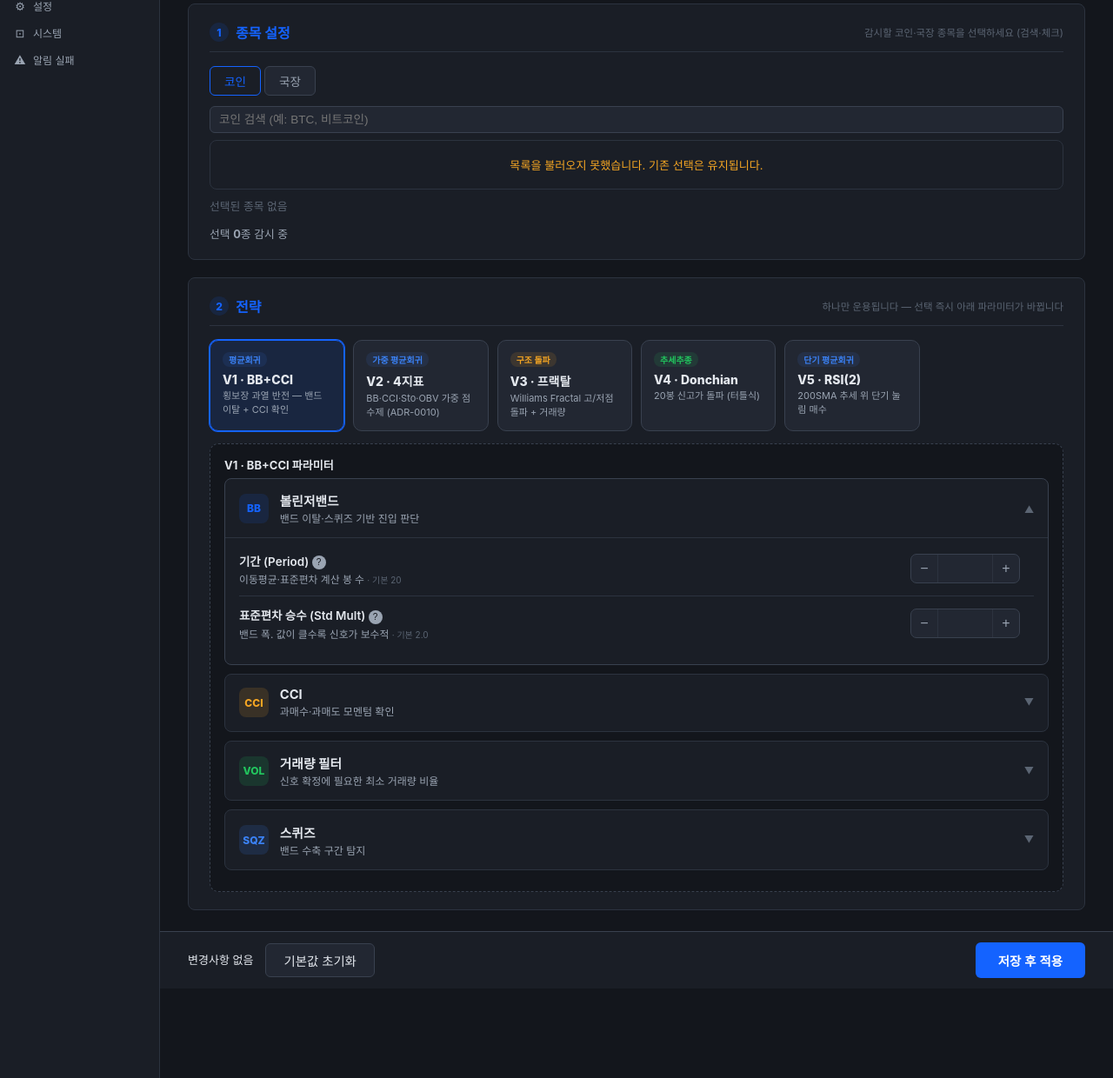
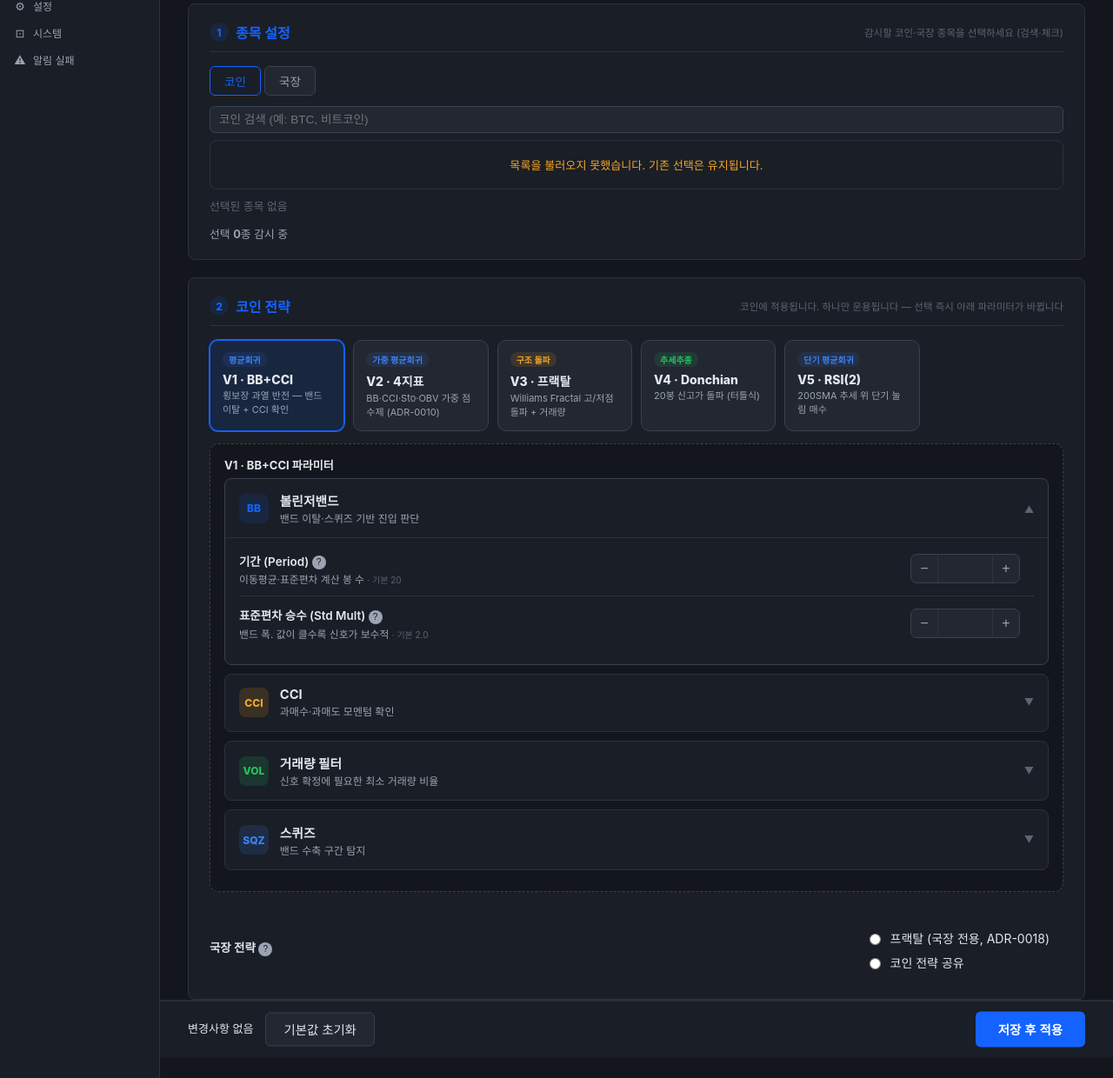
Before and after one commit to xzzero87-alt/signal-up, a Python web app: template src/signal_program/web/templates/settings.html in a window 1280 px wide. Shown: the part 148-1388 px from the top of the page at 87% size. Run offline with Jinja, Linux system fonts and the light colour scheme; the template is opened without the code that fills it, so the values that code supplies are empty.

Commit message:
feat(web): kr_strategy 국장 전략 UI + 코인 전용 표기 (Task 2)
- 설정 전략 섹션 제목 "2 전략" → "2 코인 전략", "코인에 적용됩니다." 명시
- 전략 섹션 하단에 국장 전략 radio 서브섹션 추가 (fractal/bb_cci, err-kr_strategy span)
- dashboard.js KR_STRATEGY_LABEL bb_cci "BB+CCI" → "코인 전략 공유" 정합화
- 검증: radio 2개 존재+checked 테스트, dashboard 교차 일관성 테스트 추가

```diff
--- a/src/signal_program/web/static/js/dashboard.js
+++ b/src/signal_program/web/static/js/dashboard.js
@@ -280,7 +280,7 @@ function _renderStatusPanel(data, running) {
   _renderNotifyCard(s);
 }
 
-const KR_STRATEGY_LABEL = { fractal: '프랙탈', bb_cci: 'BB+CCI' };
+const KR_STRATEGY_LABEL = { fractal: '프랙탈', bb_cci: '코인 전략 공유' };
 
 function _esc(t) {
   const d = document.createElement('span');
--- a/src/signal_program/web/templates/settings.html
+++ b/src/signal_program/web/templates/settings.html
@@ -104,7 +104,7 @@
 
   <!-- ② 전략 -->
   <section class="settings-section">
-    <h2><span class="sec-num">2</span>전략 <span class="sec-desc">하나만 운용됩니다 — 선택 즉시 아래 파라미터가 바뀝니다</span></h2>
+    <h2><span class="sec-num">2</span>코인 전략 <span class="sec-desc">코인에 적용됩니다. 하나만 운용됩니다 — 선택 즉시 아래 파라미터가 바뀝니다</span></h2>
 
     <div class="strat-grid">
       <label class="strat-card {% if settings.strategy_version == 'v1' %}on{% endif %}" id="card-v1">
@@ -285,6 +285,28 @@
       {% endfor %}
     </div>
     {% endfor %}
+
+    <!-- 국장 전략 서브섹션 (ADR-0018) -->
+    <div class="ind-param" style="margin-top:1.5rem">
+      <div class="ind-param-info">
+        <div class="pl">국장 전략
+          <button type="button" class="help" data-help="{{ help['kr_strategy'] }}" aria-label="설명" aria-expanded="false">?</button>
+        </div>
+      </div>
+      <div style="display:flex;flex-direction:column;gap:0.5rem;margin-top:0.5rem">
+        <label style="display:flex;align-items:center;gap:0.5rem;cursor:pointer">
+          <input type="radio" name="kr_strategy" value="fractal"
+            {% if settings.kr_strategy == 'fractal' %}checked{% endif %}>
+          프랙탈 (국장 전용, ADR-0018)
+        </label>
+        <label style="display:flex;align-items:center;gap:0.5rem;cursor:pointer">
+          <input type="radio" name="kr_strategy" value="bb_cci"
+            {% if settings.kr_strategy == 'bb_cci' %}checked{% endif %}>
+          코인 전략 공유
+        </label>
+      </div>
+      <span class="field-error" id="err-kr_strategy"></span>
+    </div>
   </section>
 
   {# 운영·국장연결(KIS)·알림 설정은 v2.2 M4에서 [시스템] 페이지로 이동. #}
```
Also changed, not shown: tests/integration/test_settings_form_consistency.py (+19 -0 lines), CHANGELOG.md.
